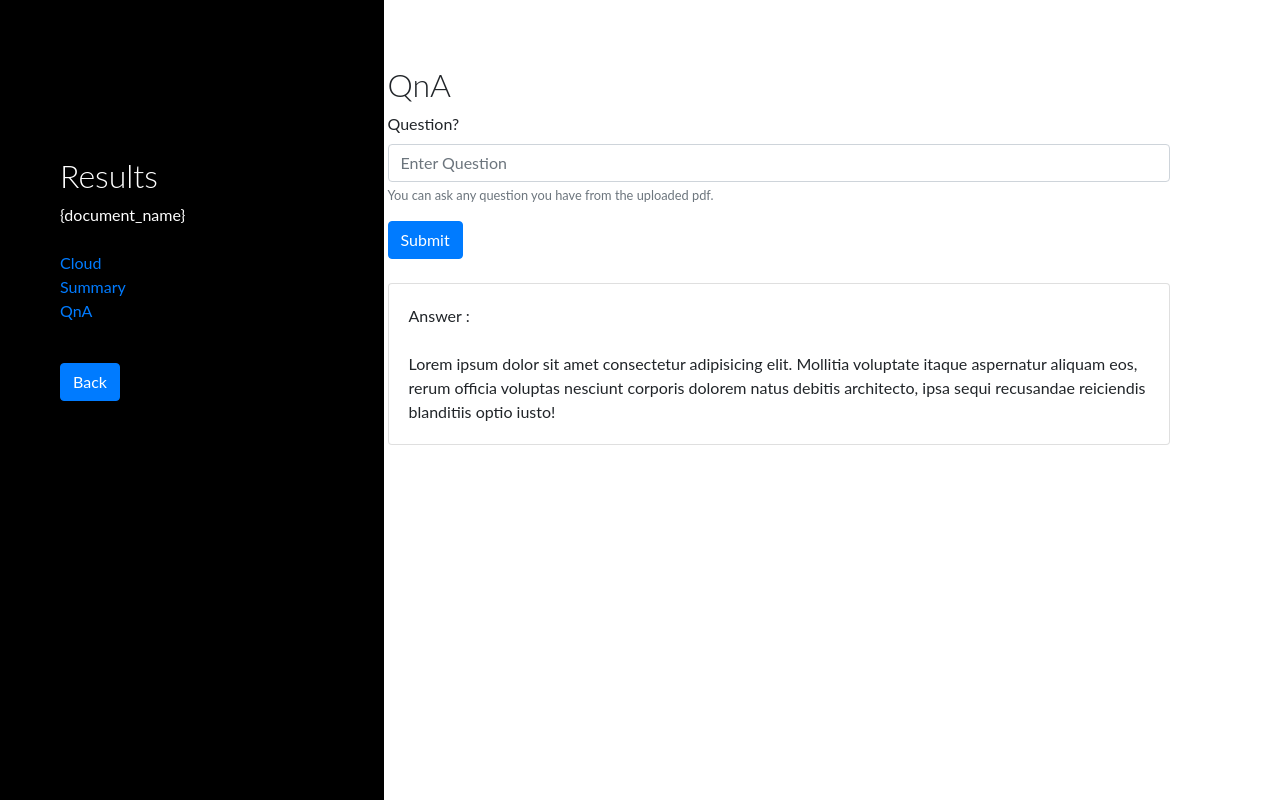
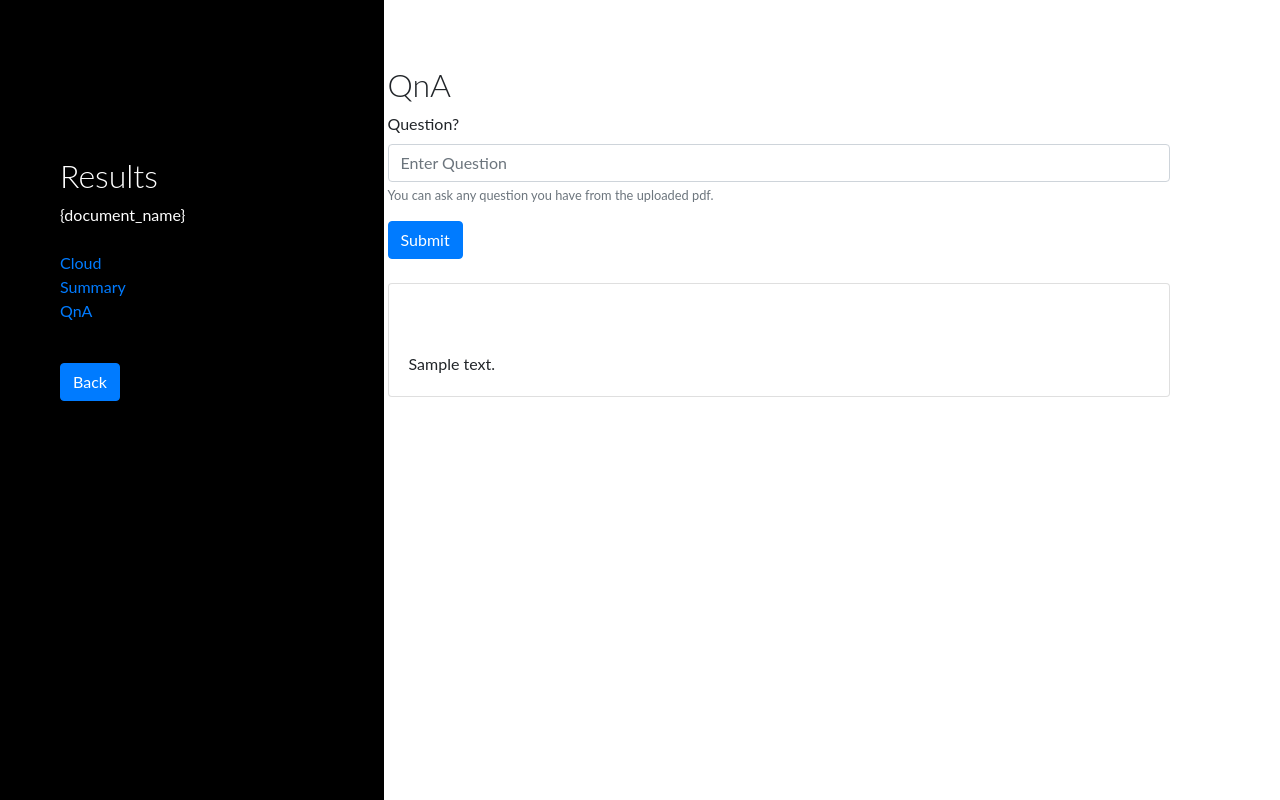
Before and after one commit to RishabhK88/flask-app, a Flask app: template templates/qna.html in a window 1280 px wide. Run offline with Flask 2, Linux system fonts and the light colour scheme; the template is opened without the code that fills it: most values are stand-ins (such as "Sample title", 1, 10 or a date in 2020); some libraries are stand-ins or nearby versions.

Commit message:
Update qna.html

```diff
--- a/templates/qna.html
+++ b/templates/qna.html
@@ -52,10 +52,10 @@
                 <br>
                 <!-- answer -->
                 <div class="card">
-                    Answer : <br><br>
-                    Lorem ipsum dolor sit amet consectetur adipisicing elit. Mollitia voluptate itaque aspernatur
-                    aliquam eos, rerum officia voluptas nesciunt corporis dolorem natus debitis architecto, ipsa sequi
-                    recusandae reiciendis blanditiis optio iusto!
+                     <br>
+                    <br>
+                    {{ answer}}
+
                 </div>
             </div>
         </div>
```
